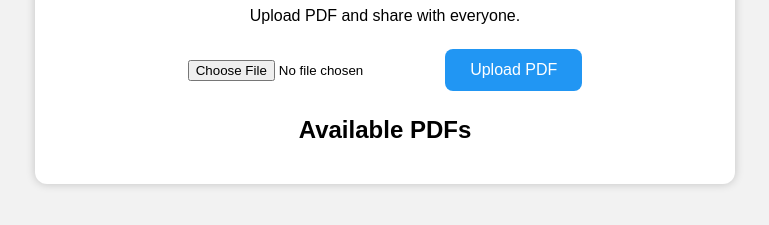
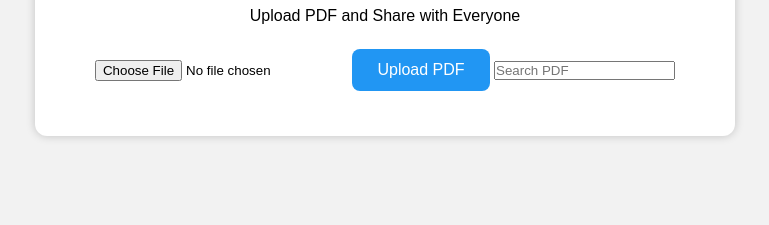
Before and after one commit to bishnupdf-official/BishnuPDF, a plain HTML site: page index.html in a window 1280 px wide. Shown: the part 101-326 px from the top of the page, without its empty margins (255-1024 px from the left). Drawn offline with nearby package versions, Linux system fonts and the light colour scheme.

Commit message:
Update index.html

```diff
--- a/index.html
+++ b/index.html
@@ -4,32 +4,33 @@
 <meta charset="UTF-8">
 <meta name="viewport" content="width=device-width, initial-scale=1.0">
 <title>Bishnu PDF Library</title>
+
 <link rel="stylesheet" href="style.css">
+
+<script src="https://cdn.jsdelivr.net/npm/@supabase/supabase-js@2"></script>
+
 </head>
-
 <body>
 
 <div class="container">
 
 <h1>📚 Bishnu PDF Library</h1>
 
-<p>Upload PDF and share with everyone.</p>
+<p>Upload PDF and Share with Everyone</p>
 
 <input type="file" id="pdfFile" accept=".pdf">
 
-<button id="uploadBtn">
-Upload PDF
-</button>
+<button id="uploadBtn">Upload PDF</button>
+
+<input type="text" id="search" placeholder="Search PDF">
 
 <div id="status"></div>
 
-<h2>Available PDFs</h2>
-
-<ul id="pdfList"></ul>
+<div id="pdfList"></div>
 
 </div>
 
-<script type="module" src="script.js"></script>
+<script src="script.js"></script>
 
 </body>
 </html>
```
